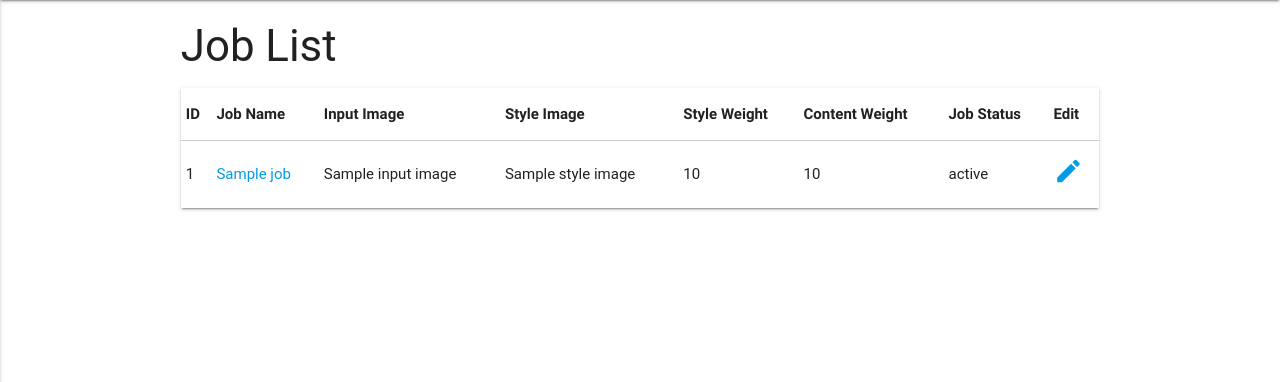
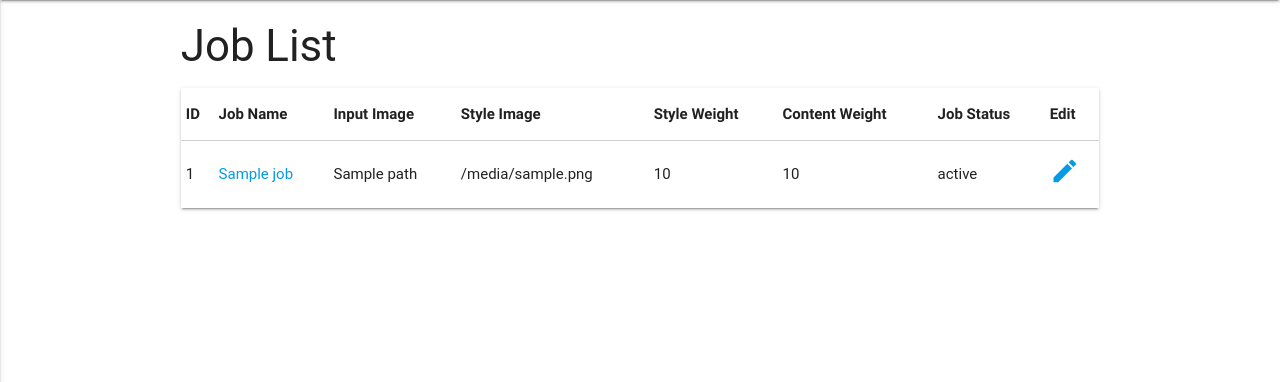
Before and after one commit to Pineapplebun/deepstyleserver, a Django app: template dswebsite/deepstyle/templates/deepstyle/index.html in a window 1280 px wide. Shown: the part 64-446 px from the top of the page. Run offline with Django 3.2, Linux system fonts and the light colour scheme; the template is opened without the code that fills it: most values are stand-ins (such as "Sample title", 1, 10 or a date in 2020); some libraries are stand-ins or nearby versions.

Commit message:
Update index.html

```diff
--- a/dswebsite/deepstyle/templates/deepstyle/index.html
+++ b/dswebsite/deepstyle/templates/deepstyle/index.html
@@ -28,8 +28,8 @@
 				<tr>
 					<td>{{ job.id }}</td>
 					<td><a href="{% url 'deepstyle:detail' job.id %}">{{ job.job_name }}</a></td>
-					<td>{{ job.input_image.image_name }}</td>
-					<td>{{ job.style_image.image_name }}</td>
+					<td>{{ job.input_image.path }}</td>
+					<td>{{ job.style_image.url }}</td>
 					<td>{{ job.style_weight }}</td>
 					<td>{{ job.content_weight }}</td>
 					<td>{{ job.get_job_status_display }}</td>
```
